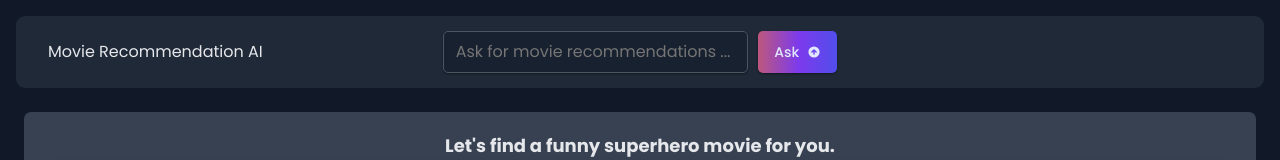
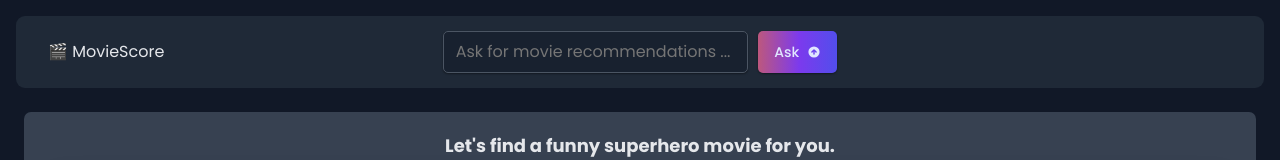
Before and after one commit to abduyus/Internship-rag, a React (Vite) app in the folder frontend/frontend/: page / in a window 1280 px wide. Shown: the top 160 px of the page. Built offline with nearby package versions, Linux system fonts and the light colour scheme; a web font is replaced by a local one.

Commit message:
changing the label of the website the moviescore

```diff
--- a/frontend/frontend/src/sections/Header.jsx
+++ b/frontend/frontend/src/sections/Header.jsx
@@ -21,7 +21,7 @@ const StyledHeader = styled.header`
 function Header({ setRecommendation, isLoading, setIsLoading}) {
     return (
         <StyledHeader>
-            <span>Movie Recommendation AI</span>
+            <span>🎬 MovieScore</span>
             <Search setRecommendation={setRecommendation} setIsLoading={setIsLoading} isLoading={isLoading} />
             {/*<StyledSubheader>Intelligent movie recommendation and booking system using RAG + LangChain</StyledSubheader>*/}
 
```
